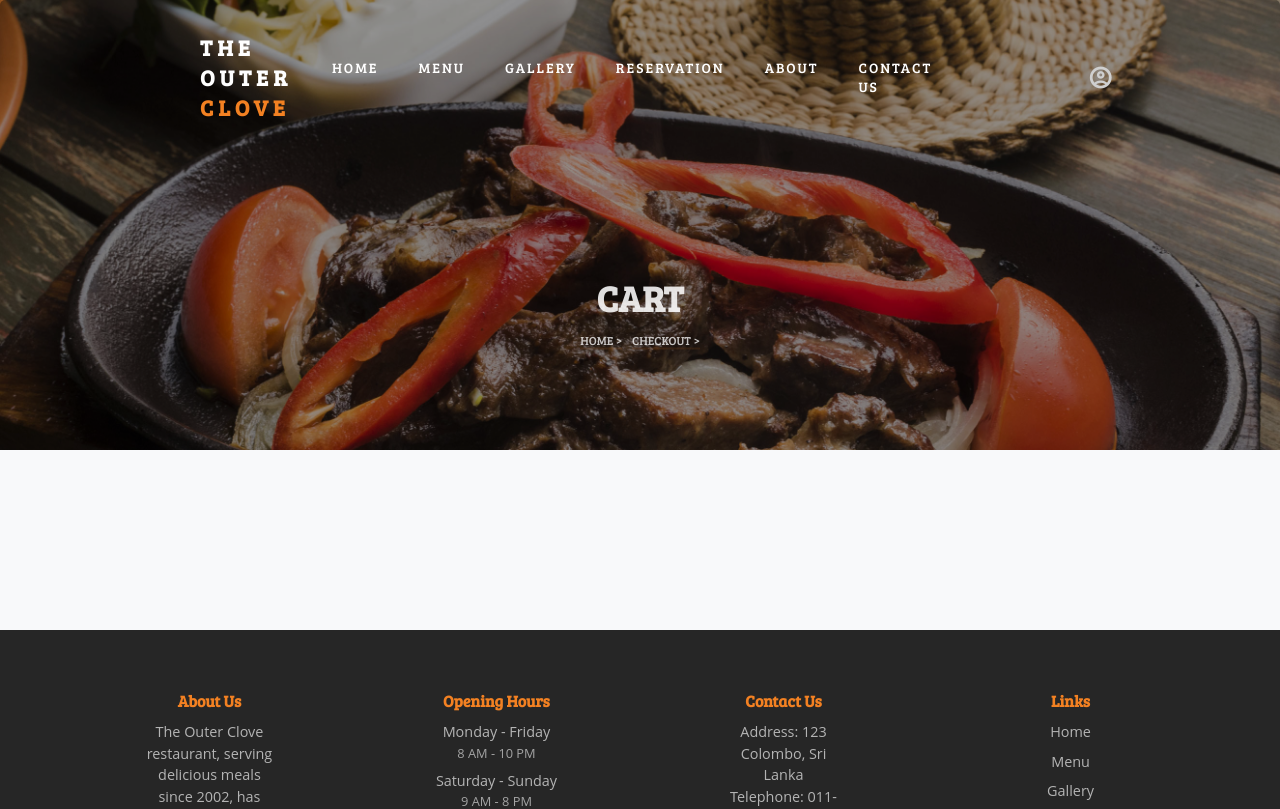
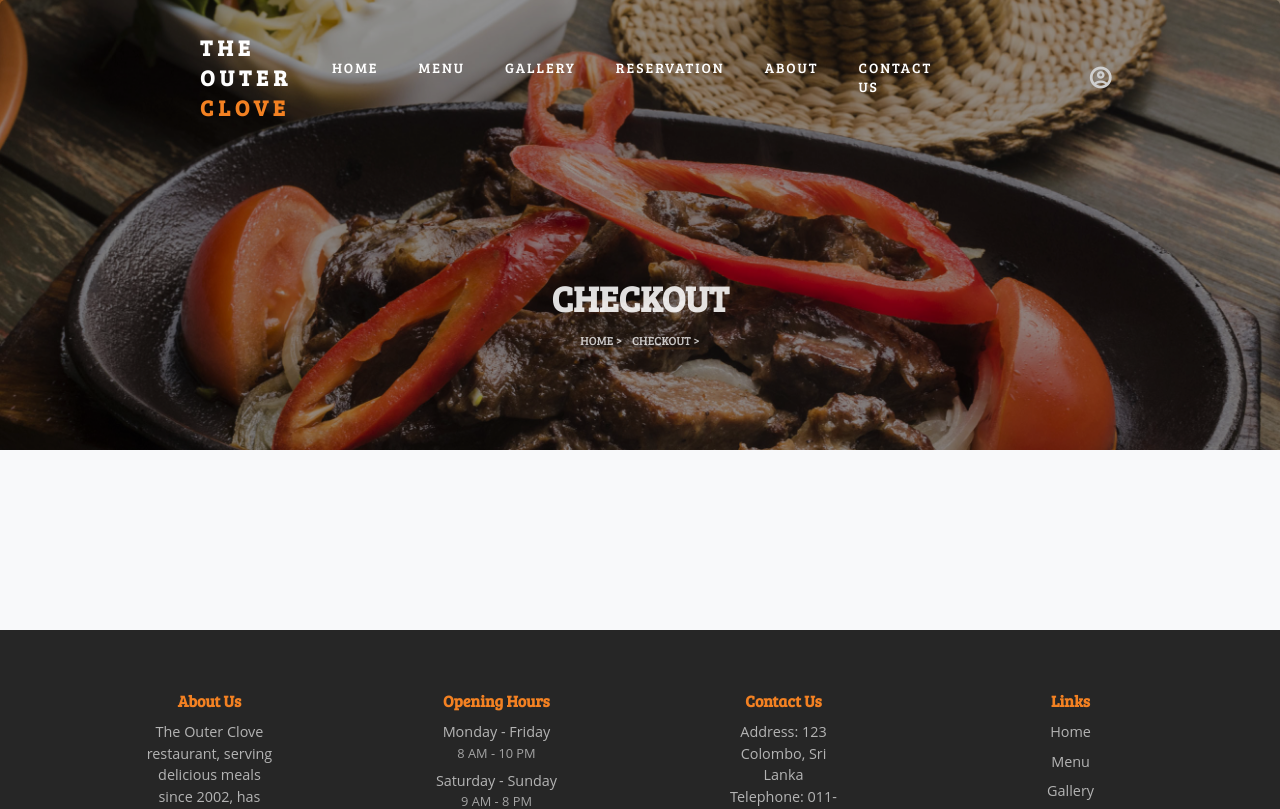
Before and after one commit to IshanArdithya/TheOuterClove, a PHP site: page /checkout.php in a window 1280 px wide. Shown: the top 809 px of the page. Run offline with PHP 8.4, Linux system fonts and the light colour scheme; data that the repository does not hold is empty; some libraries are stand-ins or nearby versions; some web fonts are replaced.

Commit message:
Update checkout.php

```diff
--- a/checkout.php
+++ b/checkout.php
@@ -7,6 +7,7 @@ $dotenv = Dotenv\Dotenv::createImmutable(__DIR__);
 $dotenv->load();
 
 $paypalClientId = $_ENV['PAYPAL_CLIENT_ID'];
+
 ?>
 
 <!DOCTYPE html>
@@ -47,7 +48,7 @@ $paypalClientId = $_ENV['PAYPAL_CLIENT_ID'];
         <div class="low-dark"></div>
         <div class="m-bg-outer">
             <div class="m-menu-text">
-                <h1>CART</h1>
+                <h1>CHECKOUT</h1>
                 <div class="breadcrumb">
                     <a href="index.php">Home &gt;</a> &nbsp;&nbsp; <a href="checkout.php">Checkout &gt;</a>
                 </div>
```
